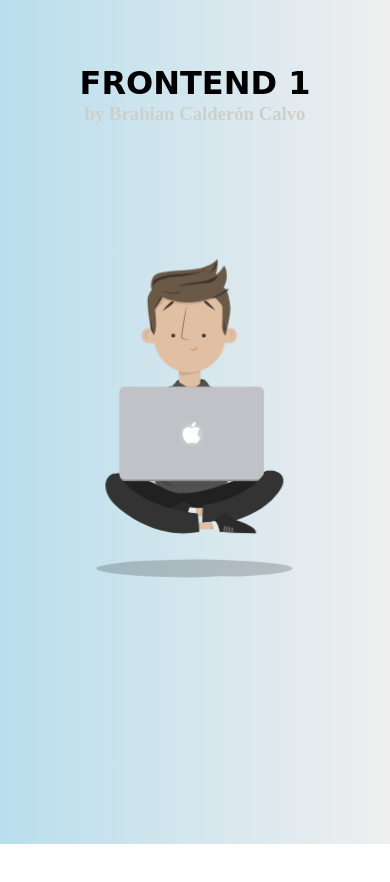
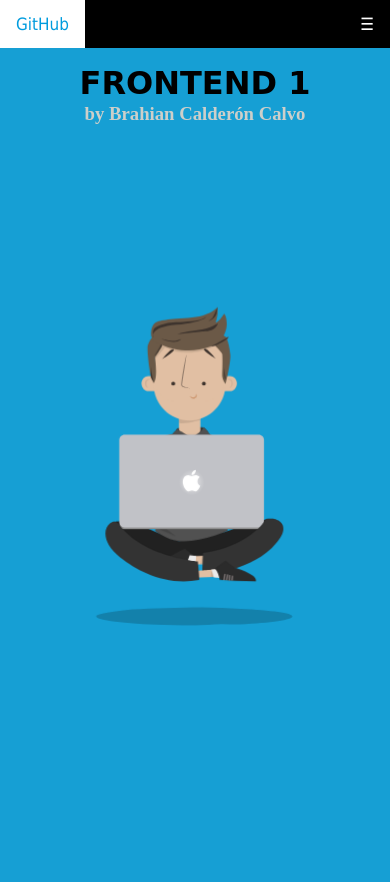
Before and after one commit to brahian97/Frontend1, a plain HTML site: page index.html in a window 390 px wide. Before the commit the page ends 844 px from the top, so only its background shows below. Drawn offline with Linux system fonts and the light colour scheme; a web font is replaced by a local one.

Commit message:
Se realizan ajustes al index de la github page, se añade el navbar

```diff
--- a/index.html
+++ b/index.html
@@ -14,7 +14,15 @@
     <link href="./page/css/styles.css" rel="stylesheet" />
     <link href="./page/css/stylesAvatar.css" rel="stylesheet" />
   </head>
+
   <body>
+    <div class="navBar" id="mainNavBar">
+        <a href="https://github.com/brahian97/Frontend1/" target="_blank">GitHub</a>
+        <a href="./FrontCat&Dog/" target="_blank">PetShop</a>
+        <a href="./CVBrahian/" target="_blank">Curriculum</a>
+        <a href="javascript:void(0);" class="icon" onClick="openDrawerMenu()">&#9776;</a>
+        <!--&#9776; is the code for the 3 line menu button-->
+      </div>
     <div class="a">
       <h1>FRONTEND 1</h1>
       <h3>by Brahian Calderón Calvo</h3>
--- a/page/css/styles.css
+++ b/page/css/styles.css
@@ -14,7 +14,62 @@ h3 {
 
 /*Body*/
 body {
-    background: linear-gradient(90deg, #b9deed, #efefef);
     margin: 0;
     padding: 0;
 }
+
+.navBar{
+    background-color: black;
+    overflow: hidden;
+  }
+
+  /*Floats each item to the left with padding of 14 & 16 px.
+  Removes the underline with text decoration = none.*/
+  .navBar a{
+    float: left;
+    color: white;
+    padding: 14px 16px;
+    text-decoration: none;
+    font-size: 17px;
+    font-family: Tahoma;
+  }
+
+  /*Background color change during hover state*/
+  .navBar a:hover{
+    background-color: white;
+    color: #009cde;
+  }
+
+  /*Hides the menu Icon which will show when the nav needs to be responsive*/
+  .navBar .icon{
+    display: none;
+  }
+
+  /*Set your custom screen width here replacing 700*/
+  @media (max-width: 700px){
+  /*Ignores the first link (which is Home) in the div and       applies 'display = none' to everything else.   Basically hiding everything but Home*/
+    .navBar a:not(:first-child){
+      display: none;
+    }
+  /*Brings the menu icon into view and floats it to the right*/
+    .navBar a.icon{
+      display: block; float: right;
+    }
+
+  /*The navBar class will be changed to 'navBar responsive' using JS. This chunk of CSS makes the menu icon stay where it is by making the position absolute within it's parent 'right top corner'. Without this, the icon will get kicked around when the items are collapsed and expanded*/
+    .navBar.responsive {
+      position: relative;
+    }
+    .navBar.responsive a.icon {
+      position: absolute;
+      right: 0;
+      top: 0;
+    }
+
+  /*Removes the originally set float and brings them to view*/
+    .navBar.responsive a {
+      float: none;
+      display: block;
+      text-align: left;
+    }
+  }
--- a/page/css/stylesAvatar.css
+++ b/page/css/stylesAvatar.css
@@ -1,7 +1,7 @@
 .a {
     width: 100%;
     height: 100vh;
-    background: linear-gradient(90deg, #b9deed, #efefef);
+    background: #169fd4;
     display: flex;
     align-items: center;
     justify-content: center;
```
Also changed, not shown: page/js/app.js (added, +8 -0 lines).
